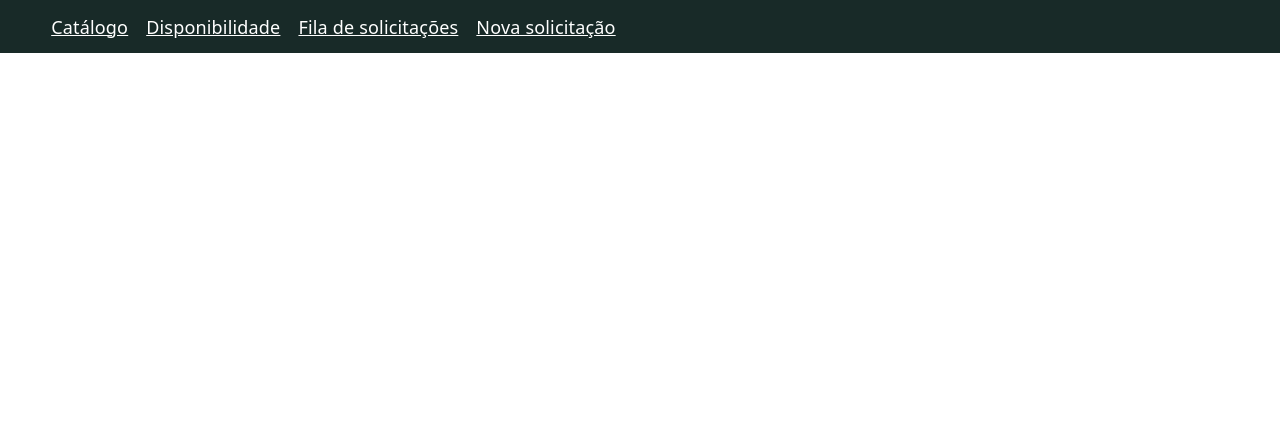
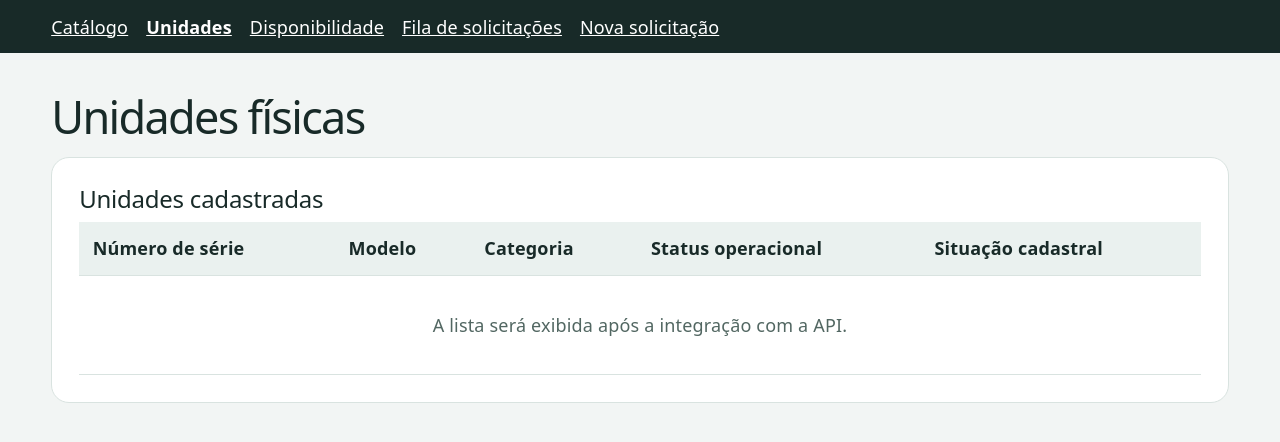
Before and after one commit to gustavotinelvf/Sistema-de-Gest-o-de-Loca-o-de-Equipamentos, a React (Vite) app in the folder frontend/: page /unidades in a window 1280 px wide. Shown: the top 442 px of the page. Built offline with nearby package versions, Linux system fonts and the light colour scheme.

Commit message:
feat(equipamento): adiciona listagem de unidades físicas

```diff
--- a/frontend/src/App.tsx
+++ b/frontend/src/App.tsx
@@ -1,6 +1,7 @@
 import { BrowserRouter, NavLink, Route, Routes } from 'react-router-dom'
 import { DisponibilidadePage } from './features/disponibilidade/DisponibilidadePage'
 import { ModelosEquipamentoPage } from './features/equipamento/pages/ModelosEquipamentoPage'
+import { UnidadesEquipamentoPage } from './features/equipamento/pages/UnidadesEquipamentoPage'
 import { DetalheContratoPage } from './features/locacao/DetalheContratoPage'
 import { DetalheSolicitacaoPage } from './features/locacao/DetalheSolicitacaoPage'
 import { FilaSolicitacoesPage } from './features/locacao/FilaSolicitacoesPage'
@@ -11,12 +12,14 @@ export default function App() {
     <BrowserRouter>
       <nav className="navegacao-principal" aria-label="Módulos">
         <NavLink to="/" end>Catálogo</NavLink>
+        <NavLink to="/unidades">Unidades</NavLink>
         <NavLink to="/disponibilidade">Disponibilidade</NavLink>
         <NavLink to="/solicitacoes" end>Fila de solicitações</NavLink>
         <NavLink to="/solicitacoes/nova">Nova solicitação</NavLink>
       </nav>
       <Routes>
         <Route path="/" element={<ModelosEquipamentoPage />} />
+        <Route path="/unidades" element={<UnidadesEquipamentoPage />} />
         <Route path="/disponibilidade" element={<DisponibilidadePage />} />
         <Route path="/solicitacoes" element={<FilaSolicitacoesPage solicitacoes={[]} />} />
         <Route path="/solicitacoes/nova" element={<NovaSolicitacaoPage modelos={[]} />} />
--- /dev/null
+++ b/frontend/src/features/equipamento/pages/UnidadesEquipamentoPage.tsx
@@ -0,0 +1,55 @@
+import type { StatusUnidadeEquipamento, UnidadeEquipamento } from '../types'
+import './ModelosEquipamentoPage.css'
+
+const rotulosStatus: Record<StatusUnidadeEquipamento, string> = {
+  DISPONIVEL: 'Disponível',
+  LOCADA: 'Locada',
+  EM_VISTORIA: 'Em vistoria',
+  EM_MANUTENCAO: 'Em manutenção',
+  INDISPONIVEL: 'Indisponível',
+}
+
+export function UnidadesEquipamentoPage({ unidades }: { unidades?: readonly UnidadeEquipamento[] }) {
+  return (
+    <main className="catalogo">
+      <h1>Unidades físicas</h1>
+      <section className="catalogo__painel" aria-labelledby="titulo-unidades">
+        <h2 id="titulo-unidades">Unidades cadastradas</h2>
+        <div className="catalogo__tabela">
+          <table aria-labelledby="titulo-unidades">
+            <thead>
+              <tr>
+                <th scope="col">Número de série</th>
+                <th scope="col">Modelo</th>
+                <th scope="col">Categoria</th>
+                <th scope="col">Status operacional</th>
+                <th scope="col">Situação cadastral</th>
+              </tr>
+            </thead>
+            <tbody>
+              {unidades?.length ? unidades.map((unidade) => (
+                <tr key={unidade.id}>
+                  <th scope="row">{unidade.numeroSerie}</th>
+                  <td>{unidade.modeloNome}</td>
+                  <td>{unidade.categoria}</td>
+                  <td>{rotulosStatus[unidade.status]}</td>
+                  <td>{unidade.ativo ? 'Ativa' : 'Inativa'}</td>
+                </tr>
+              )) : (
+                <tr>
+                  <td colSpan={5} className="catalogo__vazio">
+                    <span role="status">
+                      {unidades === undefined
+                        ? 'A lista será exibida após a integração com a API.'
+                        : 'Nenhuma unidade cadastrada.'}
+                    </span>
+                  </td>
+                </tr>
+              )}
+            </tbody>
+          </table>
+        </div>
+      </section>
+    </main>
+  )
+}
```
Also changed, not shown: frontend/src/features/equipamento/types.ts (+17 -0 lines).
